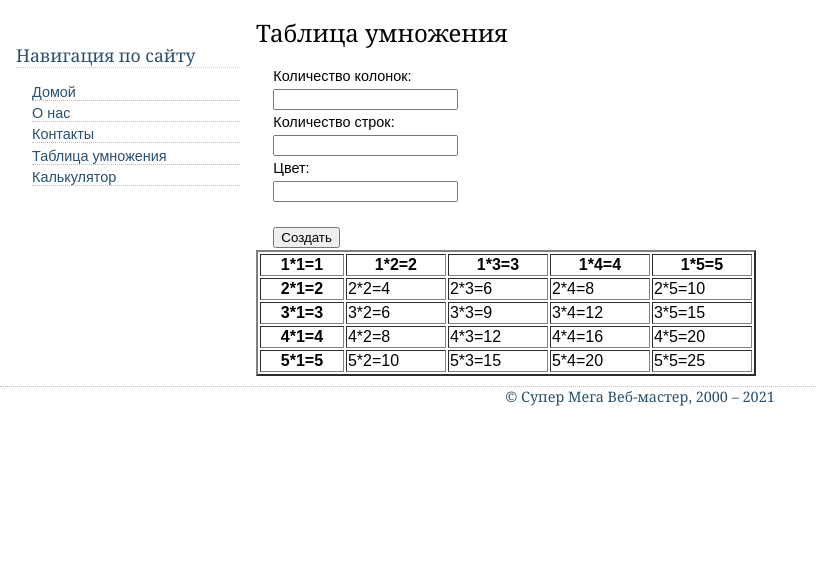
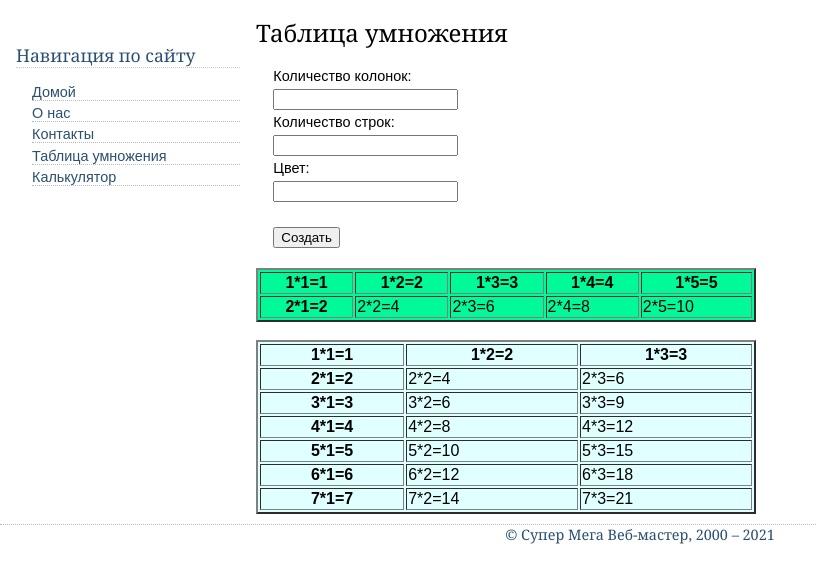
Before and after one commit to LacklusterFlicker/weblab, a PHP site: page /table.php in a window 1280 px wide. Shown: the part 52-635 px from the top of the page, without its empty margins (0-817 px from the left). Run offline with PHP 8.4, Linux system fonts and the light colour scheme.

Commit message:
ЛПР 26 PHP function

```diff
--- a/table.php
+++ b/table.php
@@ -1,6 +1,24 @@
 <?php
-$cols = 5;
-$rows = 5;
+function drawTable($cols, $rows, $color)
+{
+  echo '<table width="500" border="2" style="background-color:', $color, '">';
+  for ($i = 1; $i <= $rows; $i++) {
+    if ($i == 1) {
+      echo '<tr style="text-align: center; font-weight: bold;">';
+    } else {
+      echo '<tr>';
+    }
+    for ($j = 1; $j <= $cols; $j++) {
+      if ($j == 1) {
+        echo '<td style="font-weight: bold; text-align: center;">', $i, '*', $j, '=', $i * $j, '</td>';
+      } else {
+        echo '<td>', $i, '*', $j, '=', $i * $j, '</td>';
+      }
+    }
+    echo '</tr>';
+  }
+  echo '</table>';
+}
 ?>
 
 <!DOCTYPE html>
@@ -44,23 +62,10 @@ $rows = 5;
     </form>
     <!-- Таблица -->
     <?php
-    echo '<table width="500" border="2">';
-    for ($i = 1; $i <= $rows; $i++) {
-      if ($i == 1) {
-        echo '<tr style="text-align: center; font-weight: bold;">';
-      } else {
-        echo '<tr>';
-      }
-      for ($j = 1; $j <= $cols; $j++) {
-        if ($j == 1) {
-          echo '<td style="font-weight: bold; text-align: center;">', $i, '*', $j, '=', $i * $j, '</td>';
-        } else {
-          echo '<td>', $i, '*', $j, '=', $i * $j, '</td>';
-        }
-      }
-      echo '</tr>';
-    }
-    echo '</table>';
+    echo '<br>';
+    drawTable(5, 2, 'MediumSpringGreen');
+    echo '<br>';
+    drawTable(3, 7, 'LightCyan');
     ?>
     <!-- Таблица -->
     <!-- Область основного контента -->
```
Also changed, not shown: index.php (+20 -12 lines).
